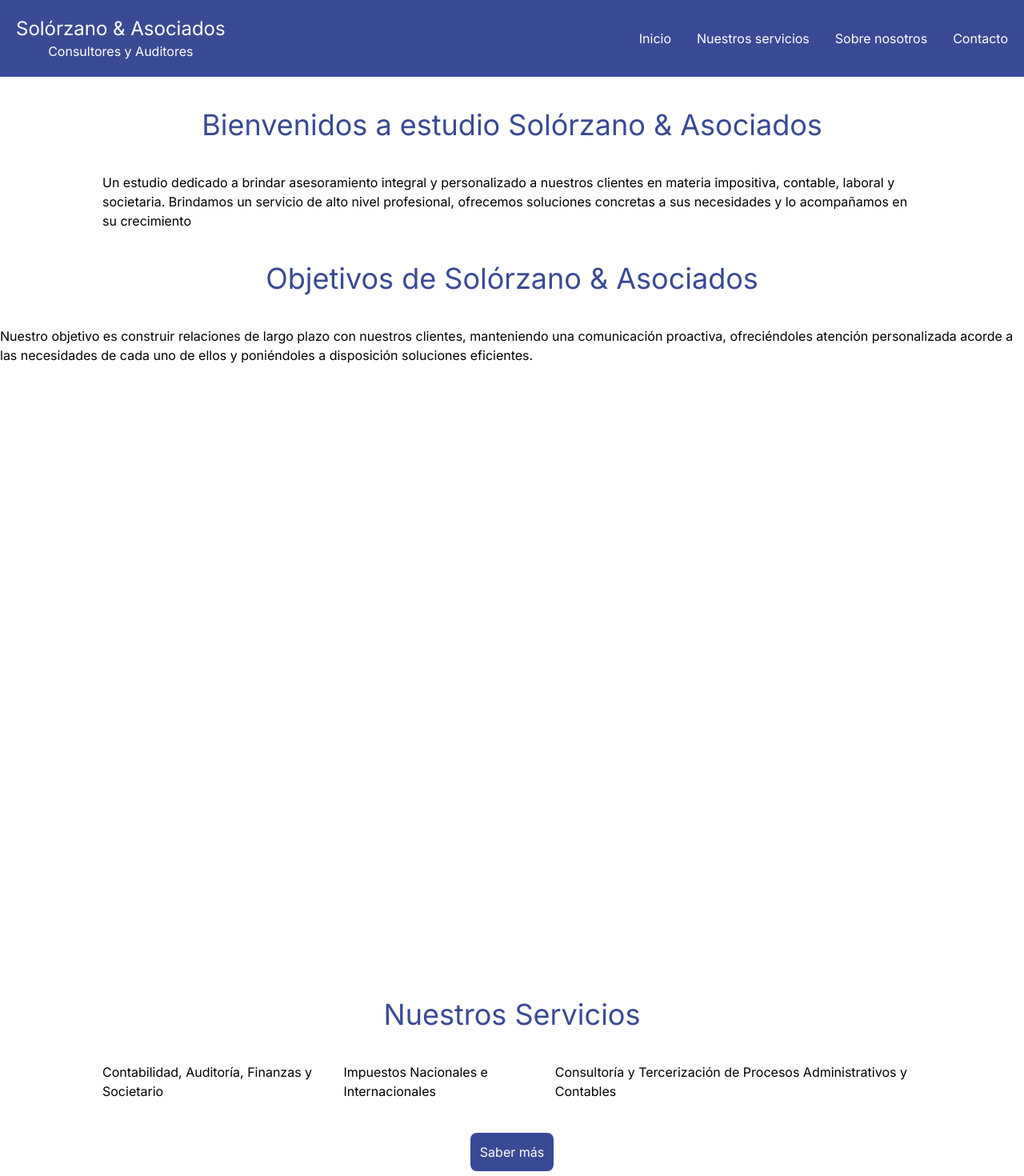
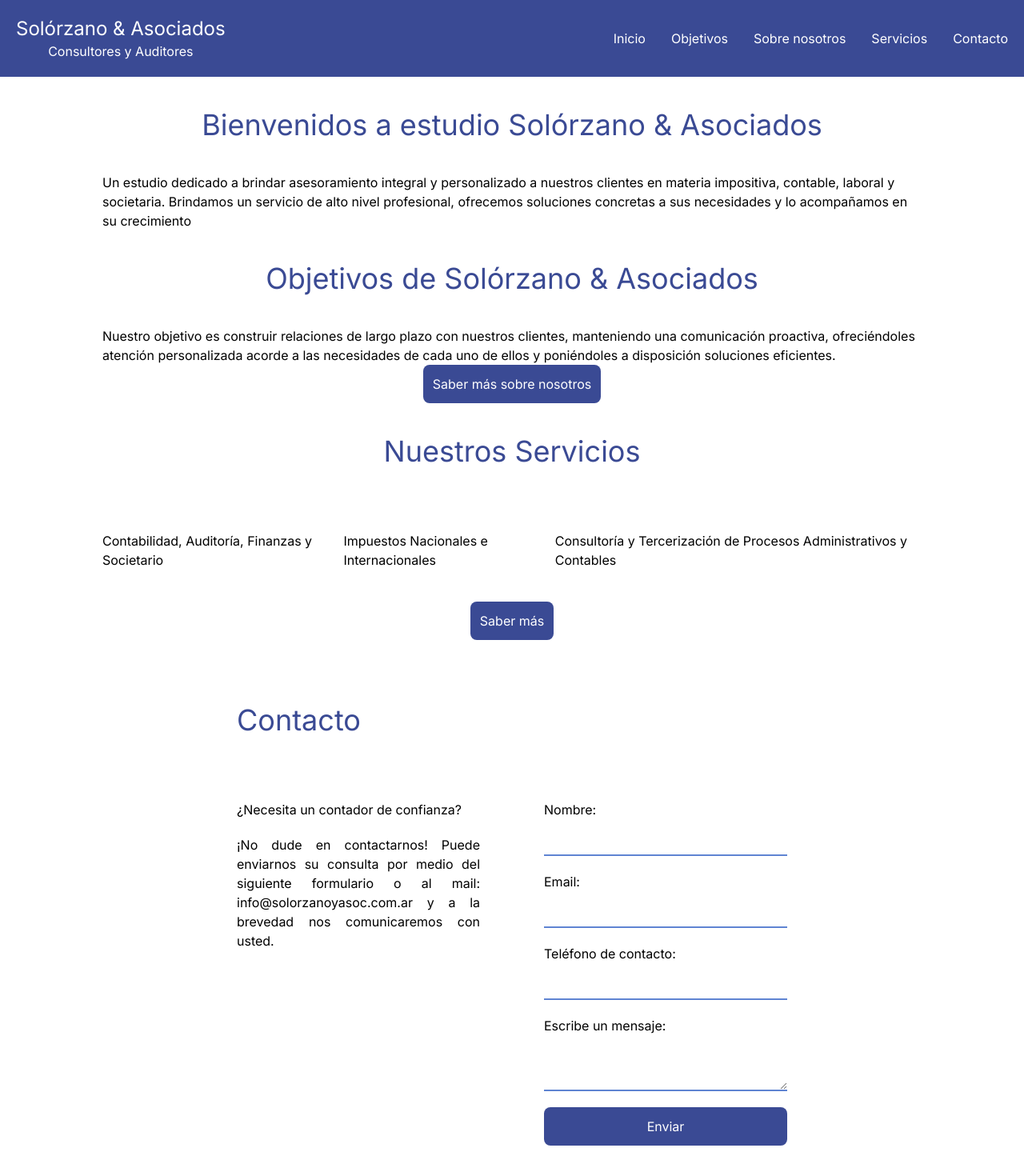
Before and after one commit to MicaelaSolorzano/Estudio-contable-Solorzano-y-Asociados, a Next.js app in the folder solorzano-asoc/: page / in a window 1280 px wide. Shown: the top 1470 px of the page at 80% size. Built offline with nearby package versions, Linux system fonts and the light colour scheme.

Commit message:
navbar somewhat done

```diff
--- a/solorzano-asoc/src/app/(components)/contact/page.tsx
+++ b/solorzano-asoc/src/app/(components)/contact/page.tsx
@@ -1,6 +1,13 @@
 export default function Contact() {
   return (
-    <section className="flex min-w-screen justify-items-center p-10">
+    <section
+      id="contact"
+      className="flex min-w-screen flex-col justify-items-center p-10"
+    >
+      <div>
+        <h1 className="title">Contacto</h1>
+      </div>
+      <div className="flex">
         <div className="flex flex-col w-96 p-10 gap-5">
           <h1>¿Necesita un contador de confianza?</h1>
           <h4 className="text-justify">
@@ -27,6 +34,7 @@ export default function Contact() {
             <button className="btn-bg"> Enviar</button>
           </form>
         </div>
+      </div>
     </section>
   );
 }
--- a/solorzano-asoc/src/app/(components)/footer/Footer.tsx
+++ b/solorzano-asoc/src/app/(components)/footer/Footer.tsx
@@ -7,7 +7,8 @@ export default function Footer() {
 
           <div className="flex gap-3 text-sm">
             <p>Inicio</p>
-            <p>Nuestros servicios</p>
+            <p>Objetivos</p>
+            <p>Servicios</p>
             <p>Sobre nosotros</p>
             <p>Contacto</p>
           </div>
--- a/solorzano-asoc/src/app/(components)/goals/Goals.tsx
+++ b/solorzano-asoc/src/app/(components)/goals/Goals.tsx
@@ -1,12 +1,18 @@
 export default function Goals() {
   return (
-    <section className="flex min-h-screen w-full flex-col items-center justify-between">
+    <section
+      id="goals"
+      className="flex w-4/5 flex-col items-center justify-between"
+    >
+      <h1 className="title">Objetivos de Solórzano & Asociados</h1>
+
       <h5>
         Nuestro objetivo es construir relaciones de largo plazo con nuestros
         clientes, manteniendo una comunicación proactiva, ofreciéndoles atención
         personalizada acorde a las necesidades de cada uno de ellos y
         poniéndoles a disposición soluciones eficientes.
       </h5>
+      <button className="btn-bg"> Saber más sobre nosotros</button>
     </section>
   );
 }
--- a/solorzano-asoc/src/app/(components)/nav/Nav.jsx
+++ b/solorzano-asoc/src/app/(components)/nav/Nav.jsx
@@ -7,10 +7,22 @@ export default function Nav() {
           <h5>Consultores y Auditores</h5>
         </div>
         <div className="flex justify-normal gap-8">
-          <p>Inicio</p>
-          <p>Nuestros servicios</p>
-          <p>Sobre nosotros</p>
-          <p>Contacto</p>
+          <p>
+            <a href="#welcome">Inicio</a>
+          </p>
+          <p>
+            <a href="#goals">Objetivos</a>
+          </p>
+          <p>
+            <a href="#goals">Sobre nosotros</a>
+          </p>
+          <p>
+            <a href="#services">Servicios</a>
+          </p>
+
+          <p>
+            <a href="#contact">Contacto</a>
+          </p>
         </div>
       </div>
     </header>
--- a/solorzano-asoc/src/app/(components)/services/Services.tsx
+++ b/solorzano-asoc/src/app/(components)/services/Services.tsx
@@ -1,6 +1,11 @@
 export default function Services() {
   return (
-    <section className="flex min-w-screen flex-col w-4/5 items-center justify-between gap-10">
+    <section
+      id="services"
+      className="flex min-w-screen flex-col w-4/5 items-center justify-between gap-10"
+    >
+      <h1 className="title">Nuestros Servicios</h1>
+
       <div className="flex">
         <div>
           <p> Contabilidad, Auditoría, Finanzas y Societario</p>
--- /dev/null
+++ b/solorzano-asoc/src/app/(components)/welcome/Welcome.tsx
@@ -0,0 +1,17 @@
+export default function Welcome() {
+  return (
+    <section
+      id="welcome"
+      className="flex min-w-screen flex-col w-4/5 items-center justify-between"
+    >
+      <h1 className="title">Bienvenidos a estudio Solórzano & Asociados</h1>
+
+      <h3>
+        Un estudio dedicado a brindar asesoramiento integral y personalizado a
+        nuestros clientes en materia impositiva, contable, laboral y societaria.
+        Brindamos un servicio de alto nivel profesional, ofrecemos soluciones
+        concretas a sus necesidades y lo acompañamos en su crecimiento
+      </h3>
+    </section>
+  );
+}
--- a/solorzano-asoc/src/app/globals.css
+++ b/solorzano-asoc/src/app/globals.css
@@ -15,6 +15,9 @@
     --background-end-rgb: 255, 255, 255;
   }
 }
+html {
+  scroll-behavior: smooth;
+}
 
 body {
   color: rgb(var(--foreground-rgb));
@@ -24,6 +27,10 @@ body {
       rgb(var(--background-end-rgb))
     )
     rgb(var(--background-start-rgb));
+}
+
+section[id] {
+  scroll-margin-top: 70px;
 }
 
 @layer utilities {
--- a/solorzano-asoc/src/app/page.tsx
+++ b/solorzano-asoc/src/app/page.tsx
@@ -1,25 +1,17 @@
 import Nav from "./(components)/nav/Nav";
+import Goals from "./(components)/goals/Goals";
+import Welcome from "./(components)/welcome/Welcome";
 import Services from "./(components)/services/Services";
 import Contact from "./(components)/contact/page";
 import Footer from "./(components)/footer/Footer";
-import Goals from "./(components)/goals/Goals";
 
 export default function Home() {
   return (
     <main className="flex min-w-screen flex-col items-center justify-between ">
       <Nav></Nav>
-      <h1 className="title">Bienvenidos a estudio Solórzano & Asociados</h1>
-      <h3 className="w-4/5">
-        Un estudio dedicado a brindar asesoramiento integral y personalizado a
-        nuestros clientes en materia impositiva, contable, laboral y societaria.
-        Brindamos un servicio de alto nivel profesional, ofrecemos soluciones
-        concretas a sus necesidades y lo acompañamos en su crecimiento
-      </h3>
-      <h1 className="title">Objetivos de Solórzano & Asociados</h1>
+      <Welcome></Welcome>
       <Goals></Goals>
-      <h1 className="title">Nuestros Servicios</h1>
       <Services></Services>
-      <h1 className="title">Contacto</h1>
       <Contact></Contact>
       <Footer></Footer>
     </main>
```
Lines whose indentation alone changed are shown as unchanged.
